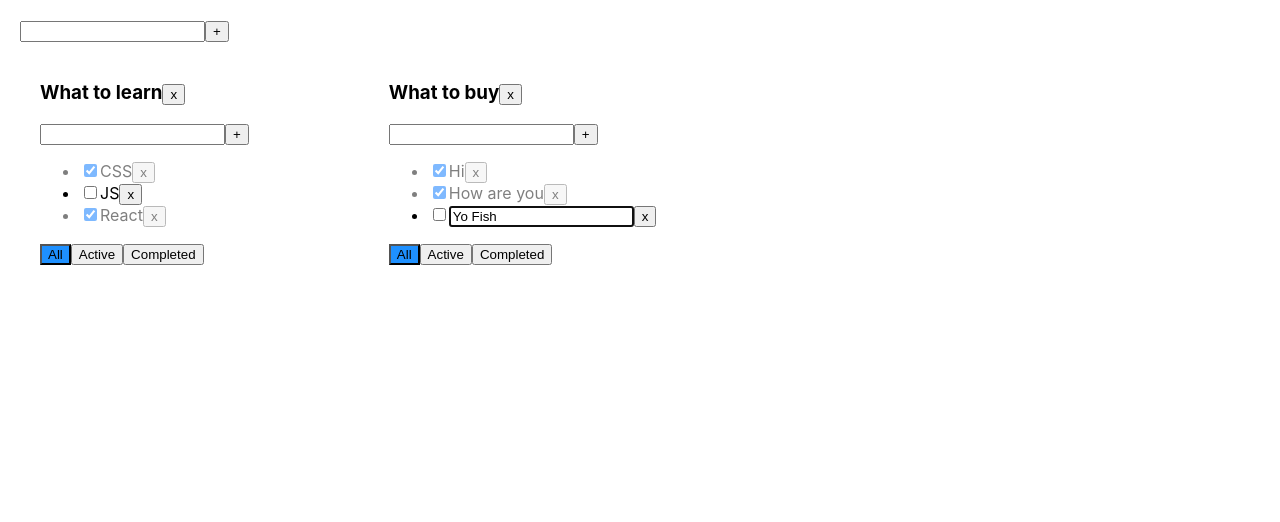
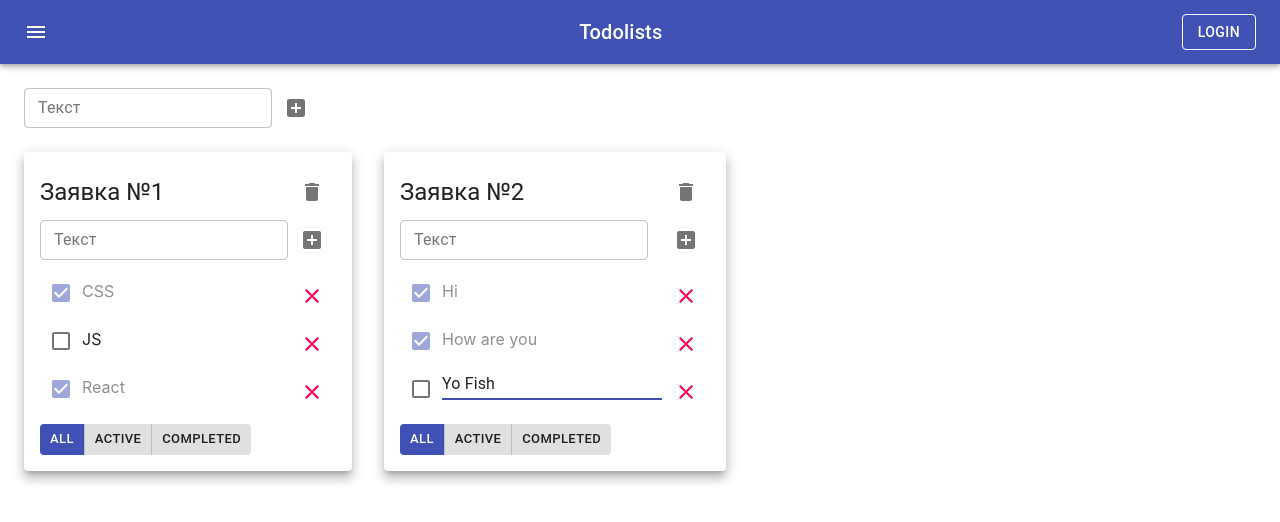
Before and after one commit to antonnur/it-incubator-todolist-ts-01, a React (Create React App) app: page / in a window 1280 px wide. Shown: the top 522 px of the page. Built offline with nearby package versions, Linux system fonts and the light colour scheme.

Commit message:
Laptop Home TodoList 07 (End) 2021-10-26

```diff
--- a/package.json
+++ b/package.json
@@ -3,6 +3,8 @@
   "version": "0.1.0",
   "private": true,
   "dependencies": {
+    "@material-ui/core": "^4.12.3",
+    "@material-ui/icons": "^4.11.2",
     "@testing-library/jest-dom": "^4.2.4",
     "@testing-library/react": "^9.3.2",
     "@testing-library/user-event": "^7.1.2",
--- a/src/AddItemForm.tsx
+++ b/src/AddItemForm.tsx
@@ -1,4 +1,6 @@
 import React, {ChangeEvent, KeyboardEvent, useState} from "react";
+import {IconButton, TextField} from "@material-ui/core";
+import {AddBox} from "@material-ui/icons";
 
 type AddItemFormPropsType = {
   addItem: (title: string) => void
@@ -29,16 +31,23 @@ function AddItemForm(props: AddItemFormPropsType) {
   }
 
   return (
-    <div>
-      <input
+    <div style={{display: "flex", justifyContent: "space-between", alignItems: "center"}}>
+      <TextField
+        label={"Текст"}
+        size={"small"}
+        variant={"outlined"}
         value={title}
         onChange={onTitleChangeHandler}
         //добавление task по Enter
         onKeyPress={onKeyPressAddItem}
         className={error ? 'error' : ''}
+        error={error}
+        helperText={error && "Title is required!"}
       />
-      <button onClick={addItem}>+</button>
-      {error && <div className={'error-message'}>{error}</div>}
+      <IconButton onClick={addItem}>
+        <AddBox/>
+      </IconButton>
+      {/*{error && <div className={'error-message'}>{error}</div>}*/}
     </div>
   )
 }
--- a/src/App.css
+++ b/src/App.css
@@ -1,10 +1,14 @@
 .App {
-  display: inline-block;
-  padding: 20px;
+  /*display: inline-block;*/
+  /*padding: 20px;*/
+}
+.App > div {
+  /*margin-right: 50px;*/
 }
 
-.App > div {
-  margin-right: 50px;
+.Todo-list {
+  /*padding: 10px;*/
+  /*width: 300px;*/
 }
 
 .error {
--- a/src/App.tsx
+++ b/src/App.tsx
@@ -3,6 +3,8 @@ import './App.css'
 import {TodoList} from "./TodoList"
 import {v1} from 'uuid'
 import AddItemForm from "./AddItemForm";
+import {AppBar, Toolbar, IconButton, Typography, Button, Container, Grid, Paper} from "@material-ui/core";
+import {Menu} from '@material-ui/icons';
 
 export type FilterValueType = 'all' | 'active' | 'completed'
 
@@ -27,8 +29,8 @@ const App = () => {
   const todoListId_1 = v1()
   const todoListId_2 = v1()
   const [todoLists, setTodoLists] = useState<TodoListType[]>([
-    {id: todoListId_1, title: ' What to learn', filter: 'all'},
-    {id: todoListId_2, title: ' What to buy', filter: 'all'},
+    {id: todoListId_1, title: 'Заявка №1', filter: 'all'},
+    {id: todoListId_2, title: 'Заявка №2', filter: 'all'},
   ])
 
   const [tasks, setTasks] = useState<TasksStateType>({
@@ -111,8 +113,9 @@ const getTasksForRender = (): Array<TaskType> => {
   }}*/
 
     return (
+      <Grid item key={tl.id}>
+        <Paper elevation={8} style={{padding: "16px"}}>
           <TodoList
-        key={tl.id}
             id={tl.id}
             filter={tl.filter}
             title={tl.title}
@@ -125,14 +128,33 @@ const getTasksForRender = (): Array<TaskType> => {
             changeTaskTitle={changeTaskTitle}
             changeTodoListTitle={changeTodoListTitle}
           />
+        </Paper>
+      </Grid>
     )
   })
 
   // GUI (CRUD):
   return (
     <div className={'App'}>
+      <AppBar position={"static"}>
+        <Toolbar style={{justifyContent: "space-between"}}>
+          <IconButton edge={"start"} color={"inherit"} aria-label={"menu"}>
+            <Menu/>
+          </IconButton>
+          <Typography variant={"h6"}>
+            Todolists
+          </Typography>
+          <Button color={"inherit"} variant={"outlined"}>Login</Button>
+        </Toolbar>
+      </AppBar>
+      <Container fixed>
+        <Grid container style={{padding: "20px 0"}}>
           <AddItemForm addItem={addTodoList}/>
+        </Grid>
+        <Grid container spacing={4}>
           {todoListComponents}
+        </Grid>
+      </Container>
     </div>
   )
 }
--- a/src/EditableSpan.tsx
+++ b/src/EditableSpan.tsx
@@ -1,4 +1,5 @@
-import React, {ChangeEvent, KeyboardEvent, useState} from "react";
+import React, {ChangeEvent, useState} from "react";
+import {TextField} from "@material-ui/core";
 
 type EditableSpanPropsType = {
   title: string
@@ -19,7 +20,7 @@ function EditableSpan(props: EditableSpanPropsType) {
 
   return (
     editMode
-      ? <input
+      ? <TextField
         value={title}
         autoFocus={true}
         onChange={changeTitle}
--- a/src/TodoList.tsx
+++ b/src/TodoList.tsx
@@ -2,6 +2,8 @@ import React, {ChangeEvent,} from "react";
 import {FilterValueType, TaskType} from "./App";
 import AddItemForm from "./AddItemForm";
 import EditableSpan from "./EditableSpan";
+import {Button, ButtonGroup, Checkbox, IconButton, List, Typography} from "@material-ui/core";
+import {Clear, Delete} from "@material-ui/icons";
 
 type TodoListPropsType = {
   id: string
@@ -28,15 +30,20 @@ export const TodoList = (props: TodoListPropsType) => {
       props.changeTaskTitle(t.id, title, props.id)
     return (
       <li key={t.id}
-          className={t.isDone ? 'is-done' : ''}
+          style={{display: 'flex', justifyContent: 'space-between'}}
       >
-        <input
-          type="checkbox"
-          checked={t.isDone}
-          onChange={changeTaskStatus}
-        />
-        <EditableSpan title={t.title} changeTitle={changeTitle}/>
-        <button onClick={removeTask}>x</button>
+        <div className={t.isDone ? 'is-done' : ''}
+             style={{display: 'inline-block'}}>
+          <Checkbox
+            color={"primary"}
+            checked={t.isDone}
+            onChange={changeTaskStatus}
+          />
+          <EditableSpan title={t.title} changeTitle={changeTitle}/>
+        </div>
+        <IconButton onClick={removeTask} color={"secondary"}>
+          <Clear/>
+        </IconButton>
       </li>
     )
   }
@@ -53,25 +60,39 @@ export const TodoList = (props: TodoListPropsType) => {
   // JSX
   return (
     <div className="App">
-      <div>
-        <h3>
+      <div className="Todo-list">
+        <Typography
+          variant={"h5"}
+          style={{
+            display: 'flex',
+            justifyContent: 'space-between',
+            alignItems: 'center'
+          }}>
           <EditableSpan title={props.title} changeTitle={changeTodoListTitle}/>
-          <button onClick={removeTodoList}>x</button>
-        </h3>
+          <IconButton onClick={removeTodoList}>
+            <Delete/>
+          </IconButton>
+        </Typography>
         <AddItemForm addItem={addTask}/>
-        <ul>
+        <List>
           {tasksJsxElements}
-        </ul>
+        </List>
         <div>
-          <button onClick={setAllFilterValue}
-                  className={props.filter === 'all' ? 'active-filter' : ''}>All
-          </button>
-          <button onClick={setActiveFilterValue}
-                  className={props.filter === 'active' ? 'active-filter' : ''}>Active
-          </button>
-          <button onClick={setCompletedFilterValue}
-                  className={props.filter === 'completed' ? 'active-filter' : ''}>Completed
-          </button>
+          <ButtonGroup
+            disableElevation
+            variant={"contained"}
+            size={"small"}
+          >
+            <Button
+              color={props.filter === 'all' ? 'primary' : 'default'}
+              onClick={setAllFilterValue}>All </Button>
+            <Button
+              color={props.filter === 'active' ? 'primary' : 'default'}
+              onClick={setActiveFilterValue}>Active </Button>
+            <Button
+              color={props.filter === 'completed' ? 'primary' : 'default'}
+              onClick={setCompletedFilterValue}>Completed </Button>
+          </ButtonGroup>
         </div>
       </div>
     </div>
```
Also changed, not shown: 1 other file (tests, documents, lock files or other folders). Lines whose indentation alone changed are shown as unchanged.
